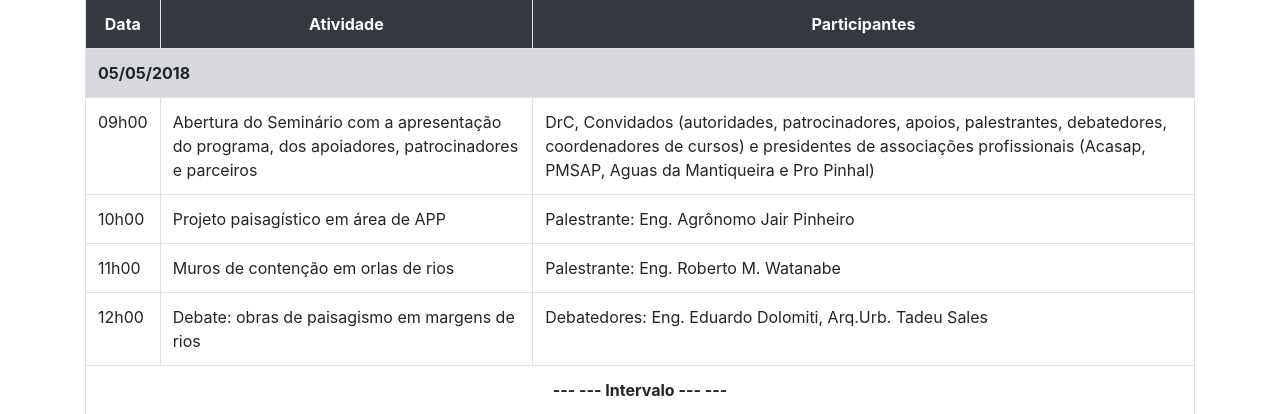
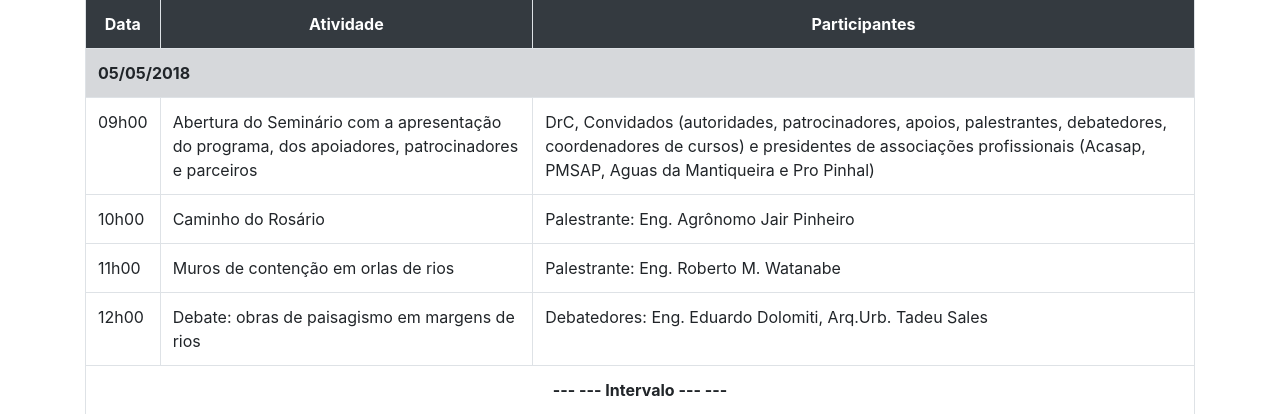
Before and after one commit to pedrofrohmut/seminario-aguas-urbanas, a PHP site: page / in a window 1280 px wide. Shown: the part 741-1155 px from the top of the page. Run offline with PHP 8.4, Linux system fonts and the light colour scheme; some libraries are stand-ins or nearby versions.

Commit message:
Correção do nome de palestra

```diff
--- a/index.php
+++ b/index.php
@@ -99,7 +99,8 @@ if (isset($_POST['submit'])) {
           </tr>
           <tr>
             <td>10h00</td>
-            <td>Projeto paisagístico em área de APP</td>
+            <!-- <td>Projeto paisagístico em área de APP</td> -->
+            <td>Caminho do Rosário</td>
             <td>Palestrante: Eng. Agrônomo Jair Pinheiro</td>
           </tr>
           <tr>
```
